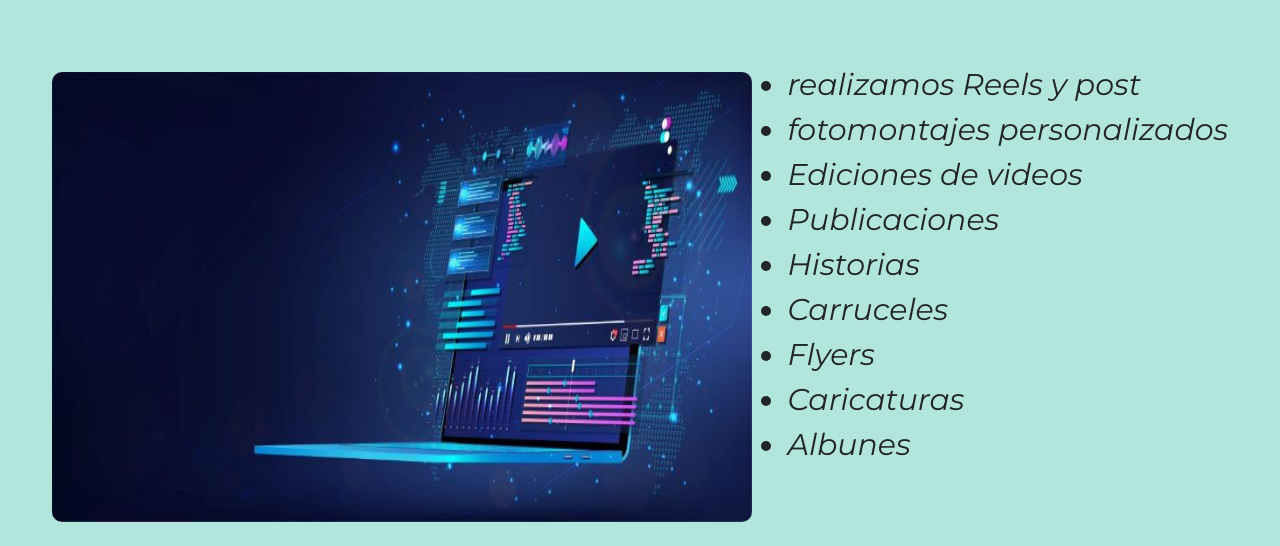
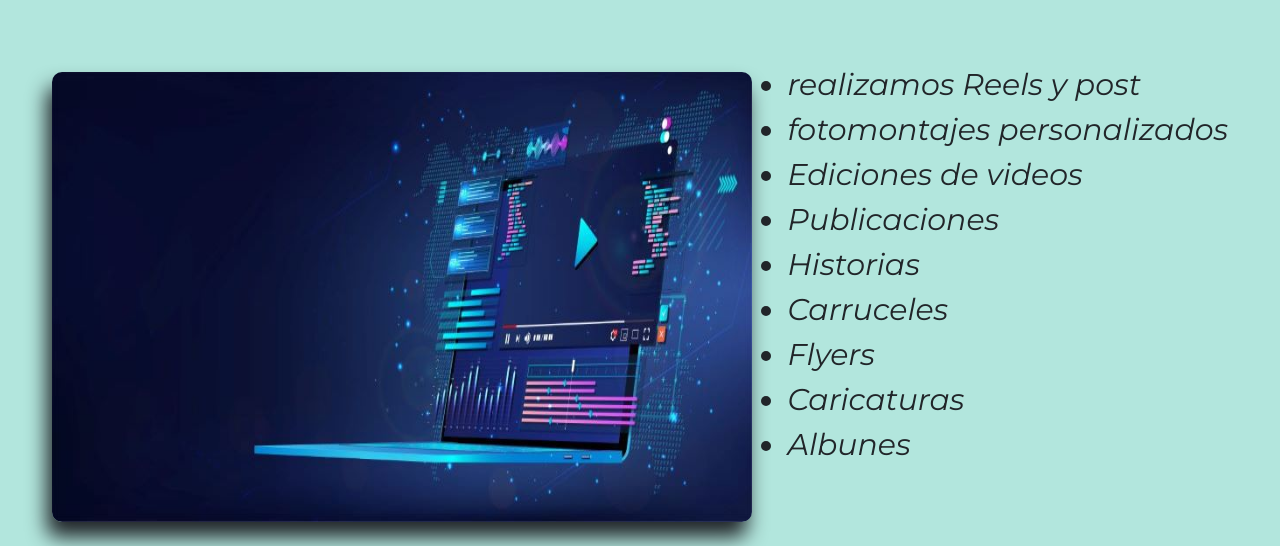
Before and after one commit to Almaylastoscas/Almay-Designer-Sass, a website: page pages/Servicios.html in a window 1280 px wide. Shown: the part 144-690 px from the top of the page. Drawn offline with nearby package versions, Linux system fonts and the light colour scheme.

Commit message:
box shadow

```diff
--- a/scss/Style.scss
+++ b/scss/Style.scss
@@ -133,6 +133,7 @@ ul {
   height: $altura * 9;
   width: 700px;
   border-radius: 10px;
+  box-shadow: -5px 15px 20px;
 }
 
 .articleServicios {
```
Also changed, not shown: Css/Style.css.
